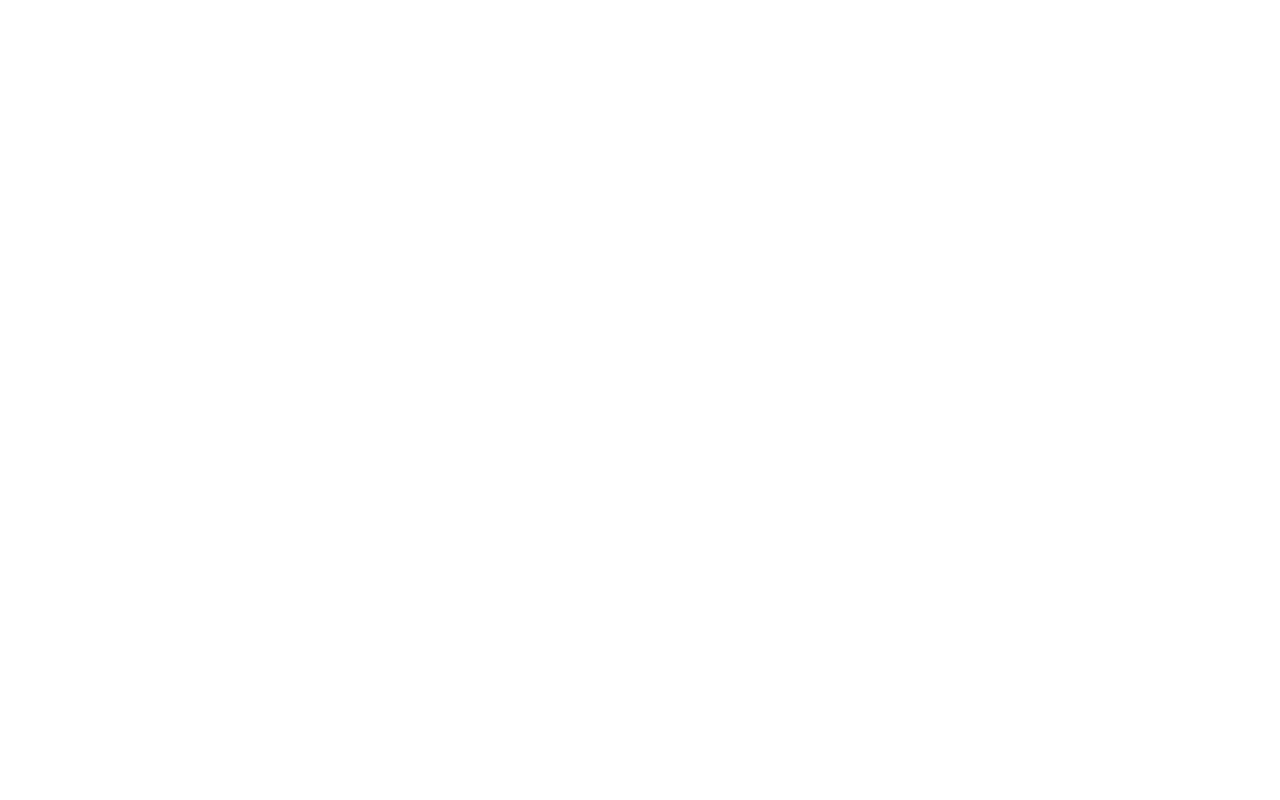
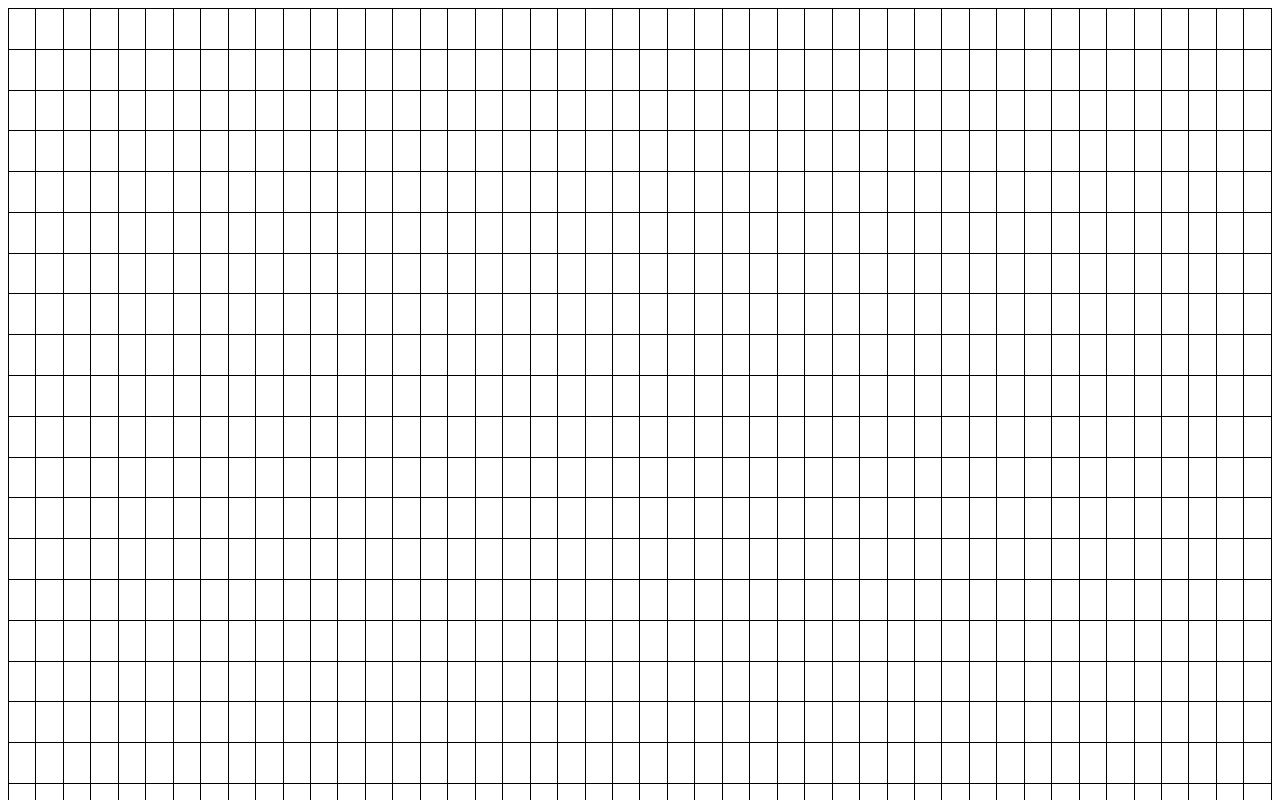
Before and after one commit to nilefv/nilefv.github.io, a plain HTML site: page index.html in a window 1280 px wide. Shown: the top 800 px of the page. Drawn offline with Linux system fonts and the light colour scheme.

Commit message:
Update index.html

```diff
--- a/index.html
+++ b/index.html
@@ -35,11 +35,14 @@
         function createTable() {
             let table = document.getElementById('myTable');
 
-            let cellCount = 0;
-
             // Skapa rader och celler
             for (let i = 0; i < rows; i++) {
                 let row = table.insertRow(i);
+
+                for (let j = 0; j < cols; j++) {
+                    let cell = row.insertCell(j);
+                    // Ingen text sätts till cellen
+                }
             }
         }
 
```
